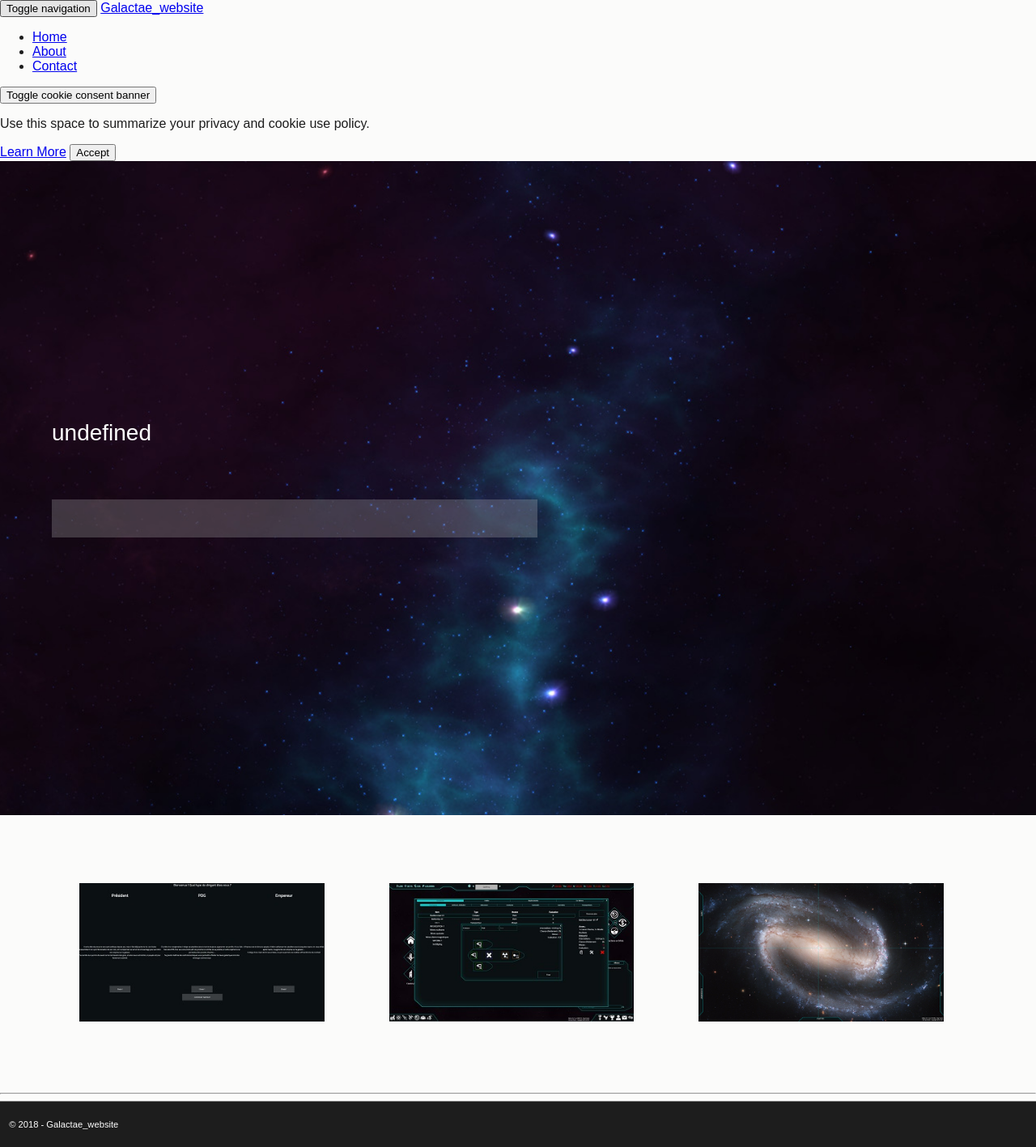
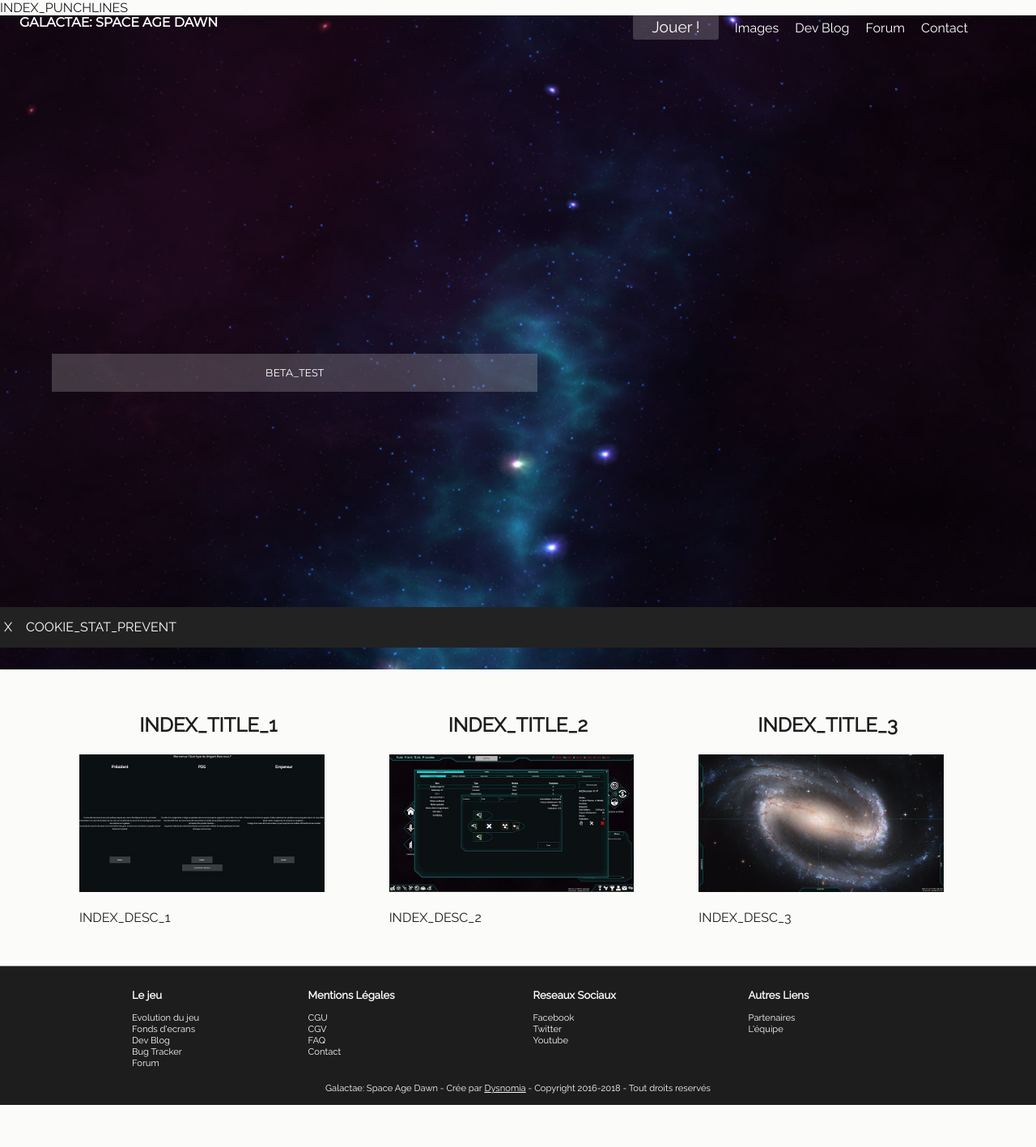
Before and after one commit to Dysnomia-Studio/galactae-website, an ASP.NET Core app: page / in a window 1280 px wide. Shown: the whole page at 81% size. After the commit the page ends 1365 px from the top, so only its background shows below. Run offline with ASP.NET Core 8, Linux system fonts and the light colour scheme.

Commit message:
Added index + main layout + translation

```diff
--- a/Galactae-website/Controllers/HomeController.cs
+++ b/Galactae-website/Controllers/HomeController.cs
@@ -1,42 +1,28 @@
-using System;
-using System.Collections.Generic;
+using Galactae_website.Models;
+using Microsoft.AspNetCore.Mvc;
+using Microsoft.Extensions.Localization;
 using System.Diagnostics;
-using System.Linq;
-using System.Threading.Tasks;
-using Microsoft.AspNetCore.Mvc;
-using Galactae_website.Models;
 
-namespace Galactae_website.Controllers
-{
-	public class HomeController:Controller
-	{
-		public IActionResult Index()
-		{
+namespace Galactae_website.Controllers {
+	public class HomeController:Controller {
+		public IStringLocalizer<HomeController> _localizer;
+		public HomeController(IStringLocalizer<HomeController> localizer) {
+			_localizer = localizer;
+		}
+
+		[Route("/")]
+		[Route("index")]
+		public IActionResult Index() {
 			return View();
 		}
 
-		public IActionResult About()
-		{
-			ViewData["Message"] = "Your application description page.";
-
-			return View();
-		}
-
-		public IActionResult Contact()
-		{
-			ViewData["Message"] = "Your contact page.";
-
-			return View();
-		}
-
-		public IActionResult Privacy()
-		{
+		[Route("contact")]
+		public IActionResult Contact() {
 			return View();
 		}
 
 		[ResponseCache(Duration = 0, Location = ResponseCacheLocation.None, NoStore = true)]
-		public IActionResult Error()
-		{
+		public IActionResult Error() {
 			return View(new ErrorViewModel { RequestId = Activity.Current?.Id ?? HttpContext.TraceIdentifier });
 		}
 	}
--- a/Galactae-website/Views/Home/Index.cshtml
+++ b/Galactae-website/Views/Home/Index.cshtml
@@ -2,12 +2,12 @@
 	ViewData["Title"] = "Galactae: Space Age Dawn";
 }
 
-<?php echo INDEX_PUNCHLINES; ?>
+@Localizer["INDEX_PUNCHLINES"]
 <section class="top-image" id="top-image">
 	<div id="above-top-image">
 		<p id="top-images-punchlines"></p>
 		<div id="join">
-			<a href="login.html#register"><?= BETA_TEST ?></a>
+			<a href="login.html#register">@Localizer["BETA_TEST"]</a>
 		</div>
 	</div>
 </section>
@@ -19,49 +19,48 @@
 <section class="index-desc">
 	<table class="computer-table">
 		<tr>
-			<td><h2><?= INDEX_TITLE_1 ?></h2></td>
-			<td><h2><?= INDEX_TITLE_2 ?></h2></td>
-			<td><h2><?= INDEX_TITLE_3 ?></h2></td>
+			<td><h2>@Localizer["INDEX_TITLE_1"]</h2></td>
+			<td><h2>@Localizer["INDEX_TITLE_2"]</h2></td>
+			<td><h2>@Localizer["INDEX_TITLE_3"]</h2></td>
 		</tr>
 		<tr>
-			<td><img src="https://***REMOVED***/website/img/officialPosts/gvt-choice-min.jpg" onclick="FullPictureShow(this.src)" alt="how to govern"></td>
-			<td><img src="https://***REMOVED***/website/img/officialPosts/ship-create-min.jpg" onclick="FullPictureShow(this.src)" alt="create your own fleet"></td>
-			<td><img src="https://***REMOVED***/website/img/officialPosts/galaxy-map-min.jpg" onclick="FullPictureShow(this.src)" alt="beat for galaxy control"></td>
+			<td><img src="https://***REMOVED***/website/img/officialPosts/gvt-choice-min.jpg" onclick="FullPictureShow(this.src)" alt="@Localizer["INDEX_TITLE_1"]"></td>
+			<td><img src="https://***REMOVED***/website/img/officialPosts/ship-create-min.jpg" onclick="FullPictureShow(this.src)" alt="@Localizer["INDEX_TITLE_2"]"></td>
+			<td><img src="https://***REMOVED***/website/img/officialPosts/galaxy-map-min.jpg" onclick="FullPictureShow(this.src)" alt="@Localizer["INDEX_TITLE_3"]"></td>
 		</tr>
 		<tr>
-			<td><p><?= INDEX_DESC_1 ?></p></td>
-			<td><p><?= INDEX_DESC_2 ?></p></td>
-			<td><p><?= INDEX_DESC_3 ?></p></td>
+			<td><p>@Localizer["INDEX_DESC_1"]</p></td>
+			<td><p>@Localizer["INDEX_DESC_2"]</p></td>
+			<td><p>@Localizer["INDEX_DESC_3"]</p></td>
 		</tr>
 	</table>
 
 	<table class="mobile-table">
-		<tr><td><h2><?= INDEX_TITLE_1 ?></h2></td></tr>
-		<tr><td><img src="https://***REMOVED***/website/img/officialPosts/gvt-choice-min.jpg" alt="how to govern"></td></tr>
-		<tr><td><p><?= INDEX_DESC_1 ?></p></td></tr>
+		<tr><td><h2>@Localizer["INDEX_TITLE_1"]</h2></td></tr>
+		<tr><td><img src="https://***REMOVED***/website/img/officialPosts/gvt-choice-min.jpg" alt="@Localizer["INDEX_TITLE_1"]"></td></tr>
+		<tr><td><p>@Localizer["INDEX_DESC_1"]</p></td></tr>
 	</table>
 	<table class="mobile-table">
-		<tr><td><h2><?= INDEX_TITLE_2 ?></h2></td></tr>
-		<tr><td><img src="https://***REMOVED***/website/img/officialPosts/ship-create-min.jpg" alt="create your own fleet"></td></tr>
-		<tr><td><p><?= INDEX_DESC_2 ?></p></td></tr>
+		<tr><td><h2>@Localizer["INDEX_TITLE_2"]</h2></td></tr>
+		<tr><td><img src="https://***REMOVED***/website/img/officialPosts/ship-create-min.jpg" alt="@Localizer["INDEX_TITLE_2"]"></td></tr>
+		<tr><td><p>@Localizer["INDEX_DESC_2"]</p></td></tr>
 	</table>
 	<table class="mobile-table">
-		<tr><td><h2><?= INDEX_TITLE_3 ?></h2></td></tr>
-		<tr><td><img src="https://***REMOVED***/website/img/officialPosts/galaxy-map-min.jpg" alt="beat for galaxy control"></td></tr>
-		<tr><td><p><?= INDEX_DESC_3 ?></p></td></tr>
+		<tr><td><h2>@Localizer["INDEX_TITLE_3"]</h2></td></tr>
+		<tr><td><img src="https://***REMOVED***/website/img/officialPosts/galaxy-map-min.jpg" alt="@Localizer["INDEX_TITLE_3"]"></td></tr>
+		<tr><td><p>@Localizer["INDEX_DESC_3"]</p></td></tr>
 	</table>
 </section>
 
 <script type="text/javascript">
 	var count = 0;
-	var indexPunchlines = [];
 	// Script pour texte aleatoire dans la "top-image"
 	function changePunchline() {
 		document.getElementById('top-images-punchlines').innerHTML = indexPunchlines[count];
 		count++;
-				if(count>indexPunchlines.length - 1) { count = 0; }
+		if (count > indexPunchlines.length - 1) { count = 0; }
 	}
-		window.addEventListener('load',function() {	setInterval(function() { changePunchline(); },5000); });
+	window.addEventListener('load', function () { setInterval(function () { changePunchline(); }, 5000); });
 	changePunchline();
 </script>
 <script type="text/javascript" src="https://***REMOVED***/website/js/medias-pictureShow.js"></script>
--- a/Galactae-website/Views/Home/Privacy.cshtml
+++ /dev/null
@@ -1,6 +0,0 @@
-@{
-    ViewData["Title"] = "Privacy Policy";
-}
-<h2>@ViewData["Title"]</h2>
-
-<p>Use this page to detail your site's privacy policy.</p>
--- a/Galactae-website/Views/Shared/_CookieConsentPartial.cshtml
+++ b/Galactae-website/Views/Shared/_CookieConsentPartial.cshtml
@@ -6,35 +6,16 @@
 	var cookieString = consentFeature?.CreateConsentCookie();
 }
 
-@if (showBanner)
-{
-    <nav id="cookieConsent" class="navbar navbar-default navbar-fixed-top" role="alert">
-        <div class="container">
-            <div class="navbar-header">
-                <button type="button" class="navbar-toggle" data-toggle="collapse" data-target="#cookieConsent .navbar-collapse">
-                    <span class="sr-only">Toggle cookie consent banner</span>
-                    <span class="icon-bar"></span>
-                    <span class="icon-bar"></span>
-                    <span class="icon-bar"></span>
-                </button>
-                <span class="navbar-brand"><span class="glyphicon glyphicon-info-sign" aria-hidden="true"></span></span>
-            </div>
-            <div class="collapse navbar-collapse">
-                <p class="navbar-text">
-                    Use this space to summarize your privacy and cookie use policy.
-                </p>
-                <div class="navbar-right">
-                    <a asp-controller="Home" asp-action="Privacy" class="btn btn-info navbar-btn">Learn More</a>
-                    <button type="button" class="btn btn-default navbar-btn" data-cookie-string="@cookieString">Accept</button>
-                </div>
-            </div>
-        </div>
+@if (showBanner) {
+	<nav id="cookie-prevent">
+		<p>COOKIE_STAT_PREVENT</p>
+		<span id="cookie-prevent-close">X</span>
 	</nav>
 	<script>
         (function () {
-            document.querySelector("#cookieConsent button[data-cookie-string]").addEventListener("click", function (el) {
-                document.cookie = el.target.dataset.cookieString;
-                document.querySelector("#cookieConsent").classList.add("hidden");
+			document.querySelector("#cookie-prevent-close").addEventListener("click", function (el) {
+                document.cookie = "@cookieString";
+				document.querySelector("#cookie-prevent").classList.add("hidden");
             }, false);
         })();
 	</script>
--- /dev/null
+++ b/Galactae-website/Views/Shared/_Footer.cshtml
@@ -0,0 +1,45 @@
+<footer>
+	<table>
+		<tr class="first-footer">
+			<td>
+				<ul>
+					<li><h3>Le jeu</h3></li>
+					<li><a href="medias#gameEvolution">Evolution du jeu</a></li>
+					<li><a href="medias#backgrounds">Fonds d'ecrans</a></li>
+					<li><a href="blog">Dev Blog</a></li>
+					<li><a href="https://bugs.dysnomia.studio/projects/galactae">Bug Tracker</a></li>
+					<li><a href="https://forum.galactae.eu/">Forum</a></li>
+				</ul>
+			</td>
+			<td>
+				<ul>
+					<li><h3>Mentions Légales</h3></li>
+					<li><a href="https://***REMOVED***/website/pdf/cgu.pdf">CGU</a></li>
+					<li><a href="https://***REMOVED***/website/pdf/cgv.pdf">CGV</a></li>
+					<li><a href="faq">FAQ</a></li>
+					<li><a href="contact">Contact</a></li>
+				</ul>
+			</td>
+			<td>
+				<ul>
+					<li><h3>Reseaux Sociaux</h3></li>
+					<li><a href="redir/facebook.php">Facebook</a></li>
+					<li><a href="redir/twitter.php">Twitter</a></li>
+					<li><a href="redir/youtube.php">Youtube</a></li>
+				</ul>
+			</td>
+			<td>
+				<ul>
+					<li><h3>Autres Liens</h3></li>
+					<li><a href="partners">Partenaires</a></li>
+					<li><a href="theteam">L'équipe</a></li>
+				</ul>
+			</td>
+		</tr>
+	</table>
+	<table>
+		<tr class="second-footer">
+			<td>Galactae: Space Age Dawn - Crée par <a href="https://dysnomia.studio">Dysnomia</a> - Copyright 2016-2018 - Tout droits reservés</td>
+		</tr>
+	</table>
+</footer>
--- a/Galactae-website/Views/Shared/_Layout.cshtml
+++ b/Galactae-website/Views/Shared/_Layout.cshtml
@@ -8,68 +8,29 @@
 <html lang="fr">
 <head>
 	<meta charset="utf-8" />
-	<meta name="viewport" content="width=device-width, initial-scale=1.0" />
+	<meta name="viewport" content="width=device-width, initial-scale=1">
+	<meta name="theme-color" content="#0b1012">
 	<title>@ViewData["Title"]</title>
 
 	<environment include="Development">
+		<link rel="shortcut icon" type="image/png" href="~/img/favicon.png" />
+		<link href="https://fonts.googleapis.com/css?family=Montserrat|Raleway" rel="stylesheet">
 		<link rel="stylesheet" href="~/css/style.css" />
 	</environment>
 	<environment exclude="Development">
-		<link rel="stylesheet" href="https://***REMOVED***/website/css/style.css" asp-append-version="true" />
+		<link rel="shortcut icon" type="image/png" href="https://***REMOVED***/website/img/favicon.png" />
+		<link href="https://fonts.googleapis.com/css?family=Montserrat|Raleway" rel="stylesheet">
+		<link rel="stylesheet" media="screen" type="text/css" title="Design" href="https://***REMOVED***/website/css/style.css" />
 	</environment>
 </head>
 <body>
-	<nav class="navbar navbar-inverse navbar-fixed-top">
-		<div class="container">
-			<div class="navbar-header">
-				<button type="button" class="navbar-toggle" data-toggle="collapse" data-target=".navbar-collapse">
-					<span class="sr-only">Toggle navigation</span>
-					<span class="icon-bar"></span>
-					<span class="icon-bar"></span>
-					<span class="icon-bar"></span>
-				</button>
-				<a asp-area="" asp-controller="Home" asp-action="Index" class="navbar-brand">Galactae_website</a>
-			</div>
-			<div class="navbar-collapse collapse">
-				<ul class="nav navbar-nav">
-					<li><a asp-area="" asp-controller="Home" asp-action="Index">Home</a></li>
-					<li><a asp-area="" asp-controller="Home" asp-action="About">About</a></li>
-					<li><a asp-area="" asp-controller="Home" asp-action="Contact">Contact</a></li>
-				</ul>
-			</div>
-		</div>
-	</nav>
+	<partial name="_Menu" />
 
 	<partial name="_CookieConsentPartial" />
 
-	<div class="container body-content">
-		@RenderBody()
-		<hr />
-		<footer>
-			<p>&copy; 2018 - Galactae_website</p>
-		</footer>
-	</div>
+	@RenderBody()
 
-	<environment include="Development">
-		<script src="~/lib/jquery/dist/jquery.js"></script>
-		<script src="~/lib/bootstrap/dist/js/bootstrap.js"></script>
-		<script src="~/js/site.js" asp-append-version="true"></script>
-	</environment>
-	<environment exclude="Development">
-		<script src="https://ajax.aspnetcdn.com/ajax/jquery/jquery-3.3.1.min.js"
-				asp-fallback-src="~/lib/jquery/dist/jquery.min.js"
-				asp-fallback-test="window.jQuery"
-				crossorigin="anonymous"
-				integrity="sha384-tsQFqpEReu7ZLhBV2VZlAu7zcOV+rXbYlF2cqB8txI/8aZajjp4Bqd+V6D5IgvKT">
-		</script>
-		<script src="https://ajax.aspnetcdn.com/ajax/bootstrap/3.3.7/bootstrap.min.js"
-				asp-fallback-src="~/lib/bootstrap/dist/js/bootstrap.min.js"
-				asp-fallback-test="window.jQuery && window.jQuery.fn && window.jQuery.fn.modal"
-				crossorigin="anonymous"
-				integrity="sha384-Tc5IQib027qvyjSMfHjOMaLkfuWVxZxUPnCJA7l2mCWNIpG9mGCD8wGNIcPD7Txa">
-		</script>
-		<script src="~/js/site.min.js" asp-append-version="true"></script>
-	</environment>
+	<partial name="_Footer" />
 
 	@RenderSection("Scripts", required: false)
 </body>
--- /dev/null
+++ b/Galactae-website/Views/Shared/_Menu.cshtml
@@ -0,0 +1,14 @@
+<ul id="menu">
+	<li class="menu-logo"><a href="/">GALACTAE: SPACE AGE DAWN</a></li>
+	<li><a href="login" class="menu-link menu-button">Jouer !</a></li>
+	<li><a href="medias" class="menu-link">Images</a></li>
+	<li><a href="blog" class="menu-link">Dev Blog</a></li>
+	<li><a href="forum/" class="menu-link">Forum</a></li>
+	<li><a href="contact" class="menu-link">Contact</a></li>
+	<li>
+		<form method="post" id="language-form">
+			<div id="language-list"></div>
+			<input type="text" id="selected-language" name="selected-language">
+		</form>
+	</li>
+</ul>
--- a/Galactae-website/Views/_ViewImports.cshtml
+++ b/Galactae-website/Views/_ViewImports.cshtml
@@ -1,3 +1,7 @@
 @using Galactae_website
 @using Galactae_website.Models
 @addTagHelper *, Microsoft.AspNetCore.Mvc.TagHelpers
+
+@using Microsoft.AspNetCore.Localization
+@using Microsoft.AspNetCore.Mvc.Localization
+@inject IViewLocalizer Localizer
--- a/Galactae-website/Views/_ViewStart.cshtml
+++ b/Galactae-website/Views/_ViewStart.cshtml
@@ -1,3 +1,3 @@
 @{
-    Layout = "_Layout";
+	Layout = "_Layout";
 }
--- a/Galactae-website/wwwroot/css/style.css
+++ b/Galactae-website/wwwroot/css/style.css
@@ -737,3 +737,29 @@ footer a {
 	text-decoration: underline;
 	cursor: pointer;
 }
+
+/* Cookie Prevent */
+#cookie-prevent {
+	position: fixed;
+	bottom: 0;
+	left: 0;
+	width: 100%;
+	background-color: #222222;
+	color: white;
+	margin: 0;
+	line-height: 1.1em;
+}
+#cookie-prevent.hidden {
+	display: none;
+}
+#cookie-prevent p {
+	padding-left: 2em;
+	padding-right: 2em;
+}
+
+#cookie-prevent-close {
+	position: absolute;
+	left: 5px;
+	bottom: calc(50% - 0.5em);
+	cursor: pointer;
+}
```
Also changed, not shown: Galactae-website/Startup.cs (+28 -18 lines), Galactae-website/Views/Home/About.cshtml (deleted, +0 -7 lines), Galactae-website/Views/Shared/_ValidationScriptsPartial.cshtml (deleted, +0 -18 lines), Galactae-website/Galactae-website.csproj, Galactae-website/Translation/Views/Home/Contact.fr.resx (added), Galactae-website/Translation/Views/Home/Index.en.resx (added), Galactae-website/Translation/Views/Home/Index.fr.resx (added). Lines whose indentation alone changed are shown as unchanged.
